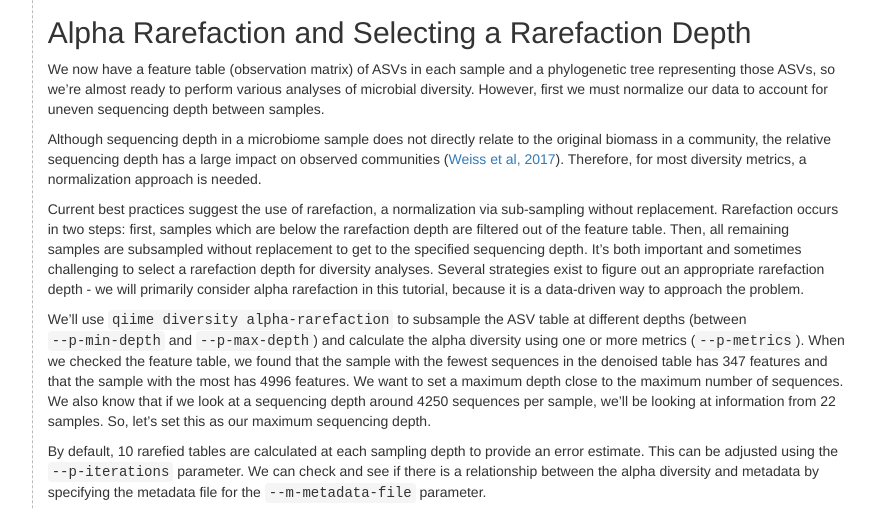
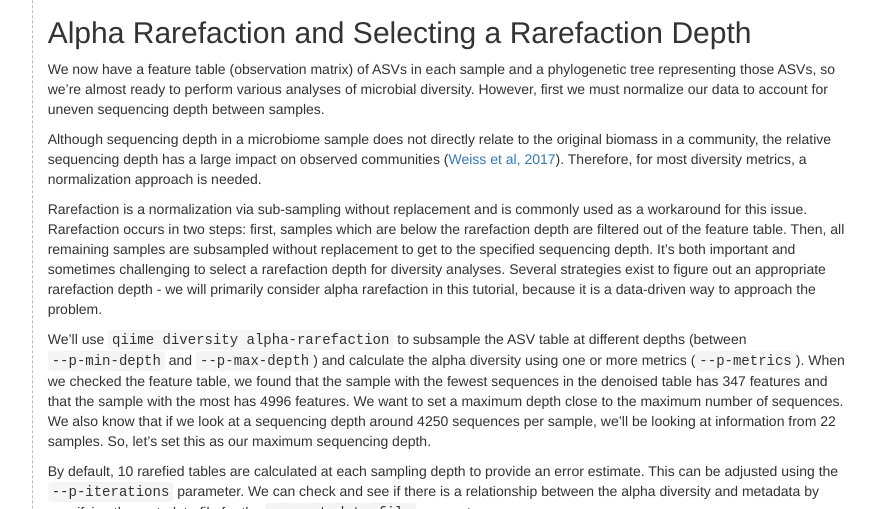
Before and after one commit to qiime2/docs, a Sphinx documentation site: the page built from source/tutorials/pd-mice.rst, in a window 1280 px wide and 900 px high, scrolled down 4997 px, cut to the strip 59-568 px from the top of the window. Shown: the whole strip, without its empty margins (277-1152 px from the left). Built offline with Sphinx 7.4.7, drawn with Linux system fonts in a browser that asks for light colours; pages that are not in the unit, such as notebooks, are missing from menus; the version number could not be read and is left out.

Commit message:
"Calling rarefaction best practice will make enemies."
That's what @ebolyen told me!

```diff
--- a/source/tutorials/pd-mice.rst
+++ b/source/tutorials/pd-mice.rst
@@ -293,7 +293,7 @@ We now have a feature table (observation matrix) of ASVs in each sample and a ph
 
 Although sequencing depth in a microbiome sample does not directly relate to the original biomass in a community, the relative sequencing depth has a large impact on observed communities (`Weiss et al, 2017`_). Therefore, for most diversity metrics, a normalization approach is needed.
 
-Current best practices suggest the use of rarefaction, a normalization via sub-sampling without replacement. Rarefaction occurs in two steps: first, samples which are below the rarefaction depth are filtered out of the feature table. Then, all remaining samples are subsampled without replacement to get to the specified sequencing depth. It's both important and sometimes challenging to select a rarefaction depth for diversity analyses. Several strategies exist to figure out an appropriate rarefaction depth - we will primarily consider alpha rarefaction in this tutorial, because it is a data-driven way to approach the problem.
+Rarefaction is a normalization via sub-sampling without replacement and is commonly used as a workaround for this issue. Rarefaction occurs in two steps: first, samples which are below the rarefaction depth are filtered out of the feature table. Then, all remaining samples are subsampled without replacement to get to the specified sequencing depth. It's both important and sometimes challenging to select a rarefaction depth for diversity analyses. Several strategies exist to figure out an appropriate rarefaction depth - we will primarily consider alpha rarefaction in this tutorial, because it is a data-driven way to approach the problem.
 
 We'll use ``qiime diversity alpha-rarefaction`` to subsample the ASV table at different depths (between ``--p-min-depth`` and
 ``--p-max-depth``) and calculate the alpha diversity using one or more metrics (``--p-metrics``). When we checked the feature table, we found that the sample with the fewest sequences in the denoised table has 347 features and that the sample with the most has 4996 features. We want to set a maximum depth close to the maximum number of sequences. We also know that if we look at a sequencing depth around 4250 sequences per sample, we'll be looking at information from 22 samples. So, let's set this as our maximum sequencing depth.
```
